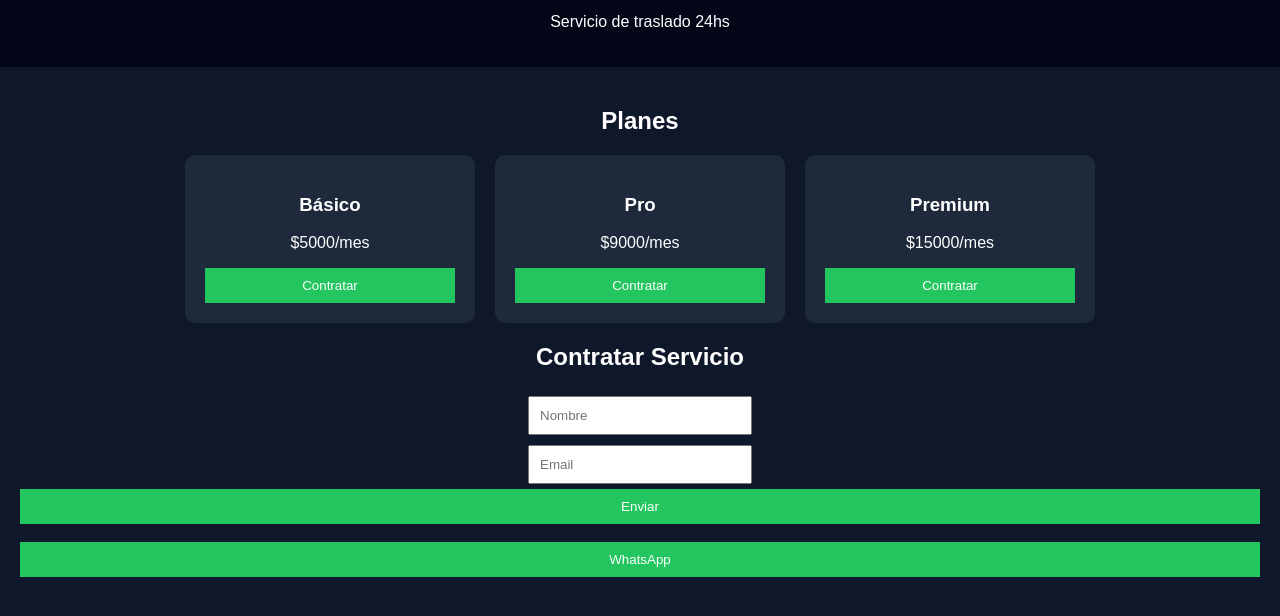
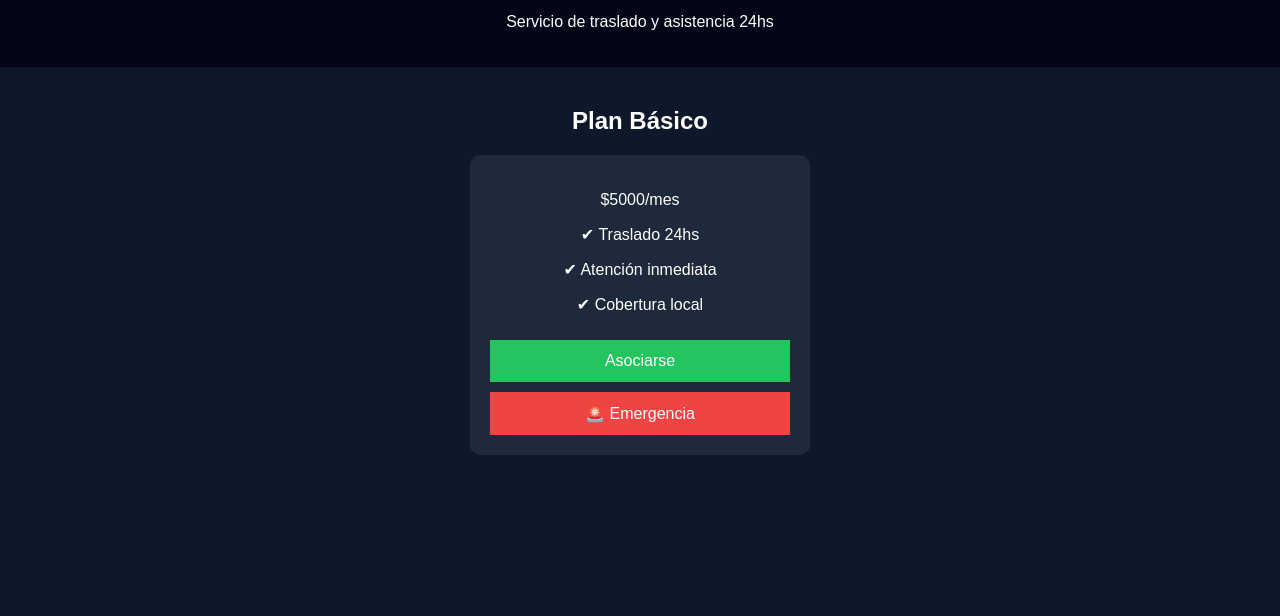
Before and after one commit to eruck4l1/Asistir24, a website: page index.html in a window 1280 px wide. Shown: the part 60-676 px from the top of the page. Drawn offline with Linux system fonts and the light colour scheme.

Commit message:
update: plan unico + botones asociarse y emergencia

```diff
--- a/index.html
+++ b/index.html
@@ -9,77 +9,68 @@
     header { padding: 20px; text-align: center; background: #020617; }
     h1 { margin: 0; }
     .container { padding: 20px; text-align: center; }
-    .planes { display: flex; flex-wrap: wrap; justify-content: center; gap: 20px; }
     .plan {
       background: #1e293b;
       padding: 20px;
       border-radius: 10px;
-      width: 250px;
+      max-width: 300px;
+      margin: auto;
     }
     button {
-      background: #22c55e;
       border: none;
-      padding: 10px;
+      padding: 12px;
       color: white;
       cursor: pointer;
       width: 100%;
+      margin-top: 10px;
+      font-size: 16px;
     }
-    form { margin-top: 20px; }
-    input { padding: 10px; margin: 5px; width: 200px; }
+    .btn-asociarse { background: #22c55e; }
+    .btn-emergencia { background: #ef4444; }
+    input { padding: 10px; margin: 5px; width: 90%; }
+    form { margin-top: 15px; }
   </style>
 </head>
 <body>
 
 <header>
   <h1>Asistir24</h1>
-  <p>Servicio de traslado 24hs</p>
+  <p>Servicio de traslado y asistencia 24hs</p>
 </header>
 
 <div class="container">
 
-  <h2>Planes</h2>
+  <h2>Plan Básico</h2>
 
-  <div class="planes">
-    <div class="plan">
-      <h3>Básico</h3>
-      <p>$5000/mes</p>
-      <button onclick="selectPlan('Basico')">Contratar</button>
-    </div>
+  <div class="plan">
+    <p>$5000/mes</p>
+    <p>✔ Traslado 24hs</p>
+    <p>✔ Atención inmediata</p>
+    <p>✔ Cobertura local</p>
 
-    <div class="plan">
-      <h3>Pro</h3>
-      <p>$9000/mes</p>
-      <button onclick="selectPlan('Pro')">Contratar</button>
-    </div>
+    <button class="btn-asociarse" onclick="mostrarForm()">
+      Asociarse
+    </button>
 
-    <div class="plan">
-      <h3>Premium</h3>
-      <p>$15000/mes</p>
-      <button onclick="selectPlan('Premium')">Contratar</button>
-    </div>
+    <a href="https://wa.me/5491126433243" target="_blank">
+      <button class="btn-emergencia">
+        🚨 Emergencia
+      </button>
+    </a>
+
   </div>
 
-  <h2>Contratar Servicio</h2>
-
-  <form id="form">
+  <form id="form" style="display:none;">
     <input type="text" id="nombre" placeholder="Nombre" required><br>
     <input type="email" id="email" placeholder="Email" required><br>
-    <input type="hidden" id="plan">
-    <button type="submit">Enviar</button>
+    <button type="submit">Confirmar Asociación</button>
   </form>
-
-  <br>
-
-  <a href="https://wa.me/5491126433243" target="_blank">
-    <button>WhatsApp</button>
-  </a>
 
 </div>
 
 <script>
-function selectPlan(p) {
-  document.getElementById("plan").value = p;
-  alert("Seleccionaste el plan " + p);
+function mostrarForm() {
+  document.getElementById("form").style.display = "block";
 }
 
 document.getElementById("form").addEventListener("submit", function(e){
@@ -88,7 +79,7 @@ document.getElementById("form").addEventListener("submit", function(e){
   const data = {
     nombre: document.getElementById("nombre").value,
     email: document.getElementById("email").value,
-    plan: document.getElementById("plan").value
+    plan: "Basico"
   };
 
   fetch("https://asistir24-backend.onrender.com/api/contratar", {
@@ -97,7 +88,10 @@ document.getElementById("form").addEventListener("submit", function(e){
     body: JSON.stringify(data)
   })
   .then(res => res.json())
-  .then(() => alert("Solicitud enviada"))
+  .then(() => {
+    alert("Asociación enviada");
+    document.getElementById("form").reset();
+  });
 });
 </script>
 
```
